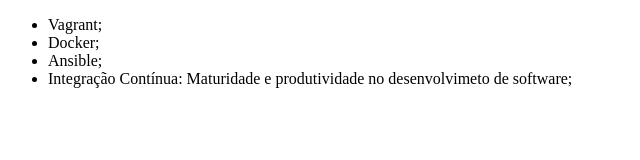
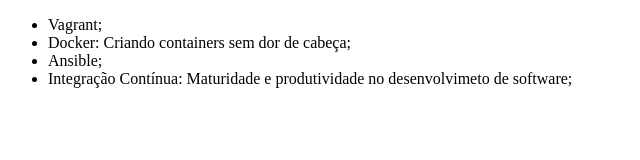
Before and after one commit to ISMeira/alura-git, a plain HTML site: page index.html in a window 1280 px wide. Shown: the whole page, without its empty margins (0-640 px from the left). Drawn offline with Linux system fonts and the light colour scheme.

Commit message:
corrigindo nome do curso de Docker

```diff
--- a/index.html
+++ b/index.html
@@ -7,7 +7,7 @@
 <body>
 	<ul>
 		<li>Vagrant;</li>
-		<li>Docker;</li>
+		<li>Docker: Criando containers sem dor de cabeça;</li>
 		<li>Ansible;</li>
 		<li>Integração Contínua: Maturidade e produtividade no desenvolvimeto de software;</li>
 	</ul>
```
